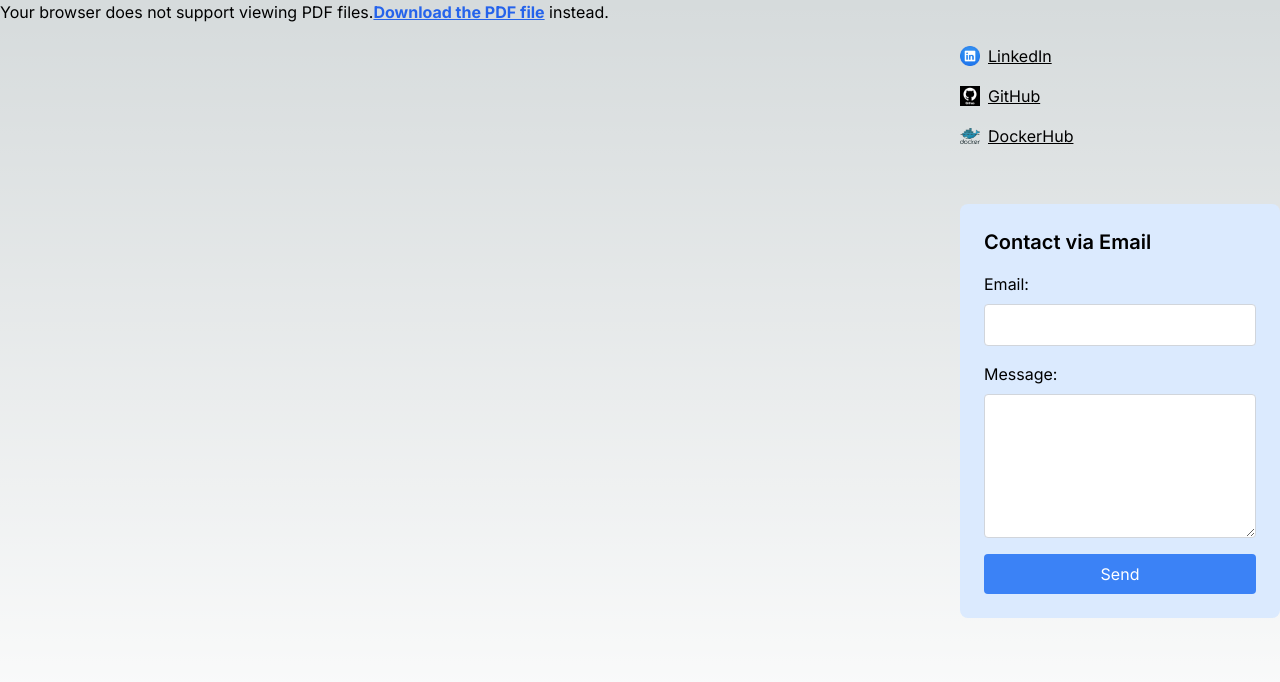
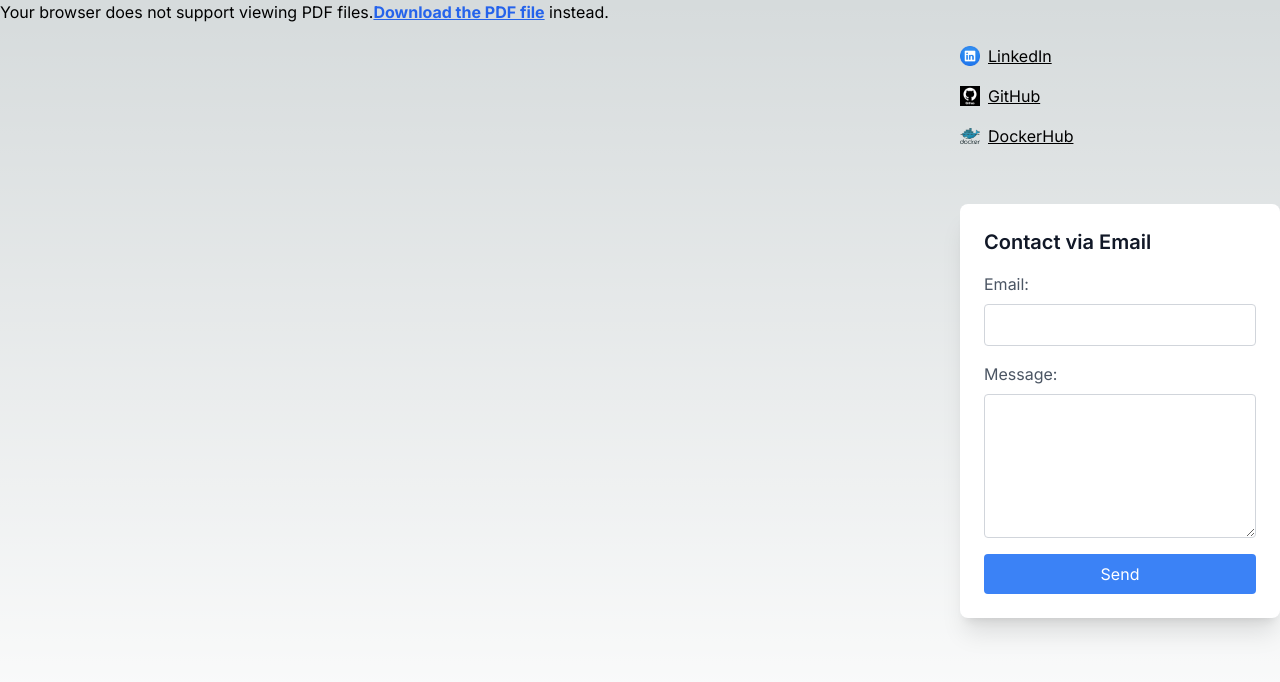
Before and after one commit to vsnupoudel/resume-next, a Next.js app: page / in a window 1280 px wide. Shown: the top 682 px of the page. Built offline with nearby package versions, Linux system fonts and the light colour scheme.

Commit message:
text visibility in dark mode

```diff
--- a/src/components/EmailForm.tsx
+++ b/src/components/EmailForm.tsx
@@ -26,29 +26,29 @@ const EmailForm: React.FC = () => {
     }
   };
 
-
-
   return (
-    <div className="bg-blue-100 p-6 rounded-lg">
-      <h2 className="text-xl font-semibold mb-4">Contact via Email</h2>
+    <div className="bg-white dark:bg-gray-800 p-6 rounded-lg shadow-xl">
+      <h2 className="text-gray-900 dark:text-white text-xl font-semibold mb-4">
+        Contact via Email
+      </h2>
       <form onSubmit={handleSubmit} className="flex flex-col gap-4">
         <label className="flex flex-col">
-          <span>Email:</span>
+          <span className="text-gray-600 dark:text-gray-300">Email:</span>
           <input
             type="email"
             value={email}
             onChange={(e) => setEmail(e.target.value)}
             required
-            className="mt-2 p-2 border border-gray-300 rounded"
+            className="mt-2 p-2 border border-gray-300 rounded text-black"
           />
         </label>
         <label className="flex flex-col">
-          <span>Message:</span>
+          <span className="text-gray-600 dark:text-gray-300">Message:</span>
           <textarea
             value={message}
             onChange={(e) => setMessage(e.target.value)}
             required
-            className="mt-2 p-2 border border border-gray-300 rounded h-36"
+            className="mt-2 p-2 border border-gray-300 rounded h-36 text-black"
           />
         </label>
         <button
@@ -58,7 +58,9 @@ const EmailForm: React.FC = () => {
           Send
         </button>
       </form>
-      {status && <p className="mt-2">{status}</p>}
+      {status && (
+        <p className="text-gray-600 dark:text-gray-300">{status}</p>
+      )}
     </div>
   );
 };
```
Also changed, not shown: 1 other file (tests, documents, lock files or other folders).
